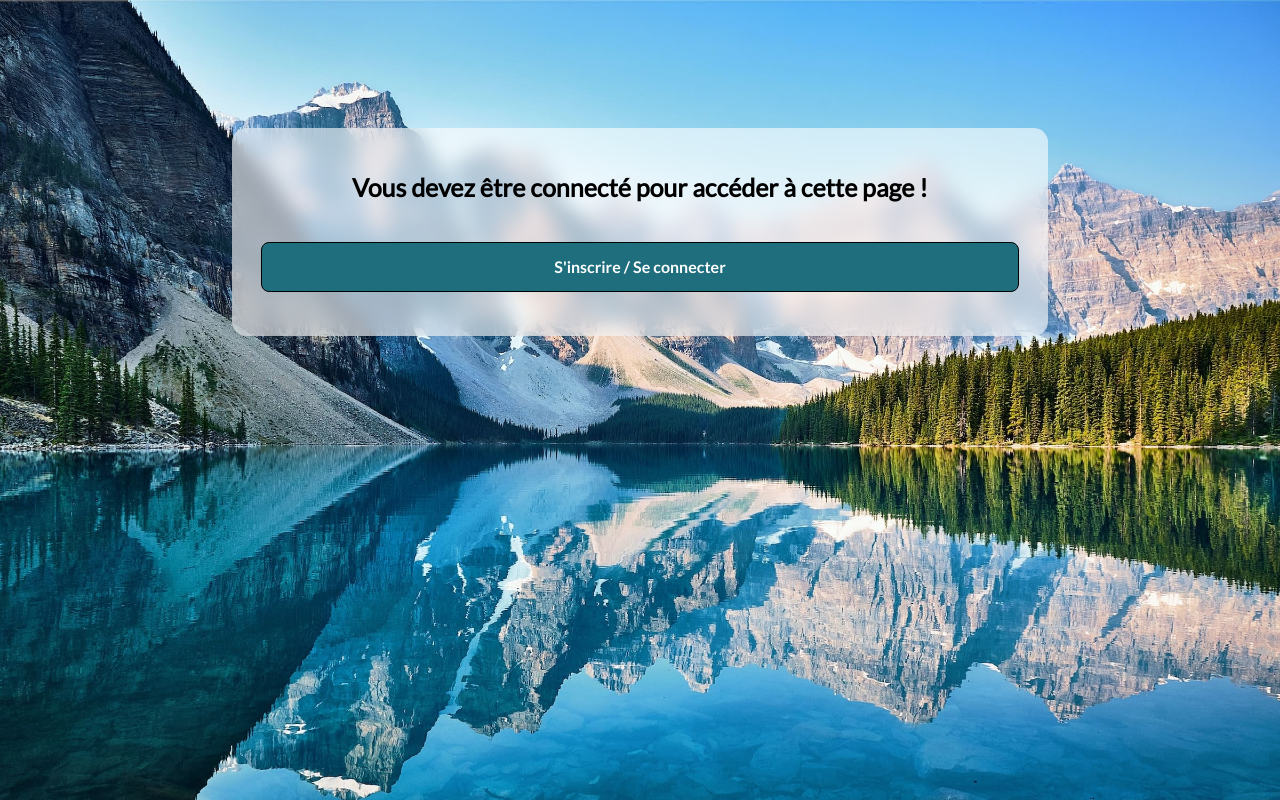
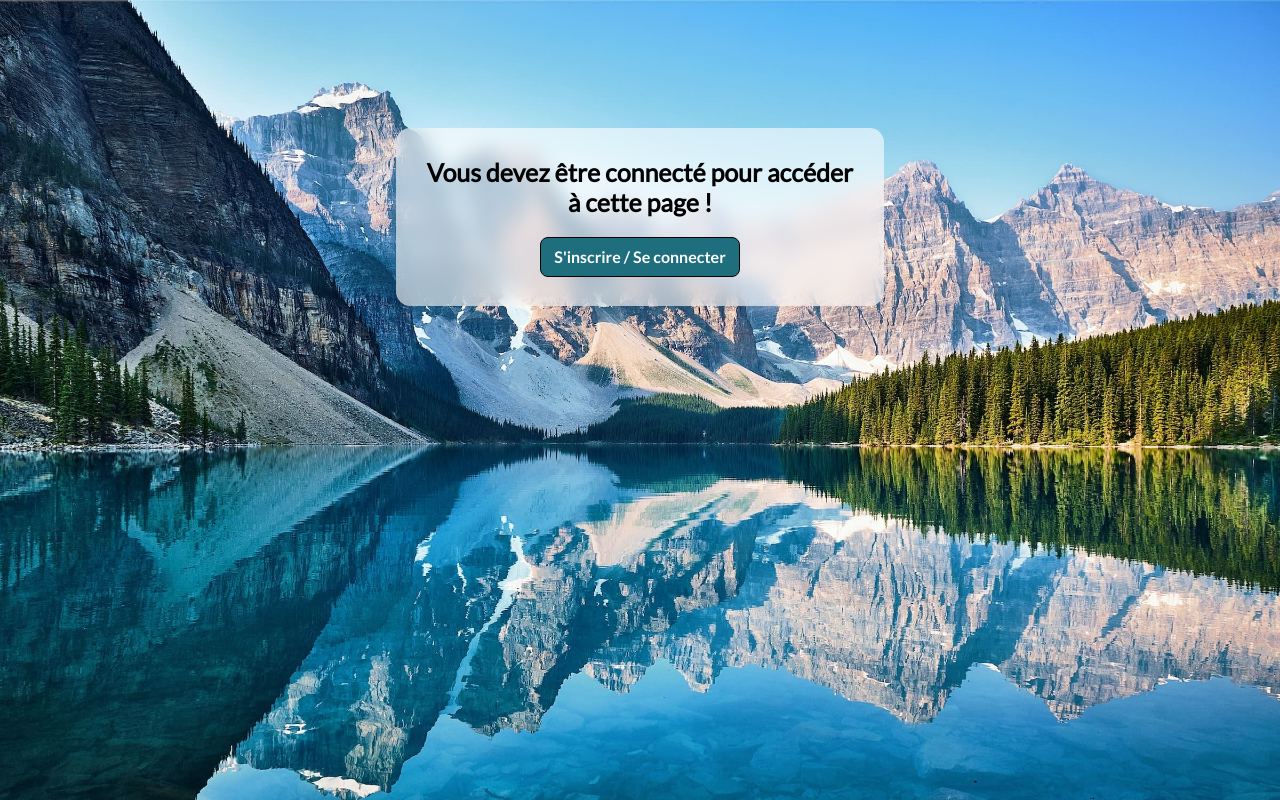
Before and after one commit to CamilleLinan/Projet-7-Groupomania-Front, a React (Create React App) app: page /profil in a window 1280 px wide. Built offline with nearby package versions, Linux system fonts and the light colour scheme.

Commit message:
corrections

```diff
--- a/src/components/Layout/Navbar.jsx
+++ b/src/components/Layout/Navbar.jsx
@@ -1,5 +1,5 @@
 import { NavLink } from 'react-router-dom';
-import { useState, useContext } from 'react';
+import { useContext } from 'react';
 import AuthContext from '../../context/authContext';
 import axios from 'axios';
 import logo from '../../styles/img/groupomania-logo-navbar.png';
@@ -12,9 +12,7 @@ const homeIcon = <FontAwesomeIcon icon ={faHouse} />
 const profilIcon = <FontAwesomeIcon icon={faCircleUser} />
 const logoutIcon = <FontAwesomeIcon icon={faRightFromBracket} />
 
-const Navbar = () => {
-    const [ userFirstName, setUserFirstName ] = useState('');
-
+const Navbar = (props) => {
     const authCtx = useContext(AuthContext);
 
     const fetchHandler = async () => {
@@ -29,7 +27,7 @@ const Navbar = () => {
             }
         })
             .then(res => {
-                setUserFirstName(res.data.firstname);
+                console.log(res);
             })
             .catch(err => console.log(err));
     };
@@ -42,7 +40,7 @@ const Navbar = () => {
                  <img src={logo} alt="groupomania-logo" className="nav_container_logo_img" />
             </div>
             <div className="nav_container_title">
-                <h1 className="nav_container_title_welcome bold">Bonjour {userFirstName} !</h1>
+                <h1 className="nav_container_title_welcome bold">{props.message}</h1>
             </div>
             <div className="nav_container_link">
                 <NavLink
--- a/src/styles/main.css
+++ b/src/styles/main.css
@@ -130,8 +130,9 @@ nav {
   align-items: center;
   justify-content: space-around;
   margin-top: 8rem !important;
-  width: 60%;
-  height: 150px;
+  width: 56%;
+  min-width: 260px;
+  max-width: 430px;
 }
 .errorAuth_container_title {
   text-align: center;
@@ -142,6 +143,11 @@ nav {
   display: flex;
   justify-content: center;
   width: 100%;
+}
+.errorAuth_container button {
+  margin-top: 20px;
+  width: 200px;
+  height: 2.5rem;
 }
 
 @media (max-width: 768px) {
--- a/src/styles/sass/_ErrorAuth.scss
+++ b/src/styles/sass/_ErrorAuth.scss
@@ -6,8 +6,9 @@
     align-items: center;
     justify-content: space-around;
     margin-top: 8rem !important;
-    width: 60%;
-    height: 150px;
+    width: 56%;
+    min-width: 260px;
+    max-width: 430px;
 
     &_title {
         text-align: center;
@@ -20,4 +21,10 @@
         justify-content: center;
         width: 100%;
     }
+
+    & button {
+        margin-top: 20px;
+        width: 200px;
+        height: 2.5rem;
+    }
 }
```
Also changed, not shown: 1 other file (tests, documents, lock files or other folders).
